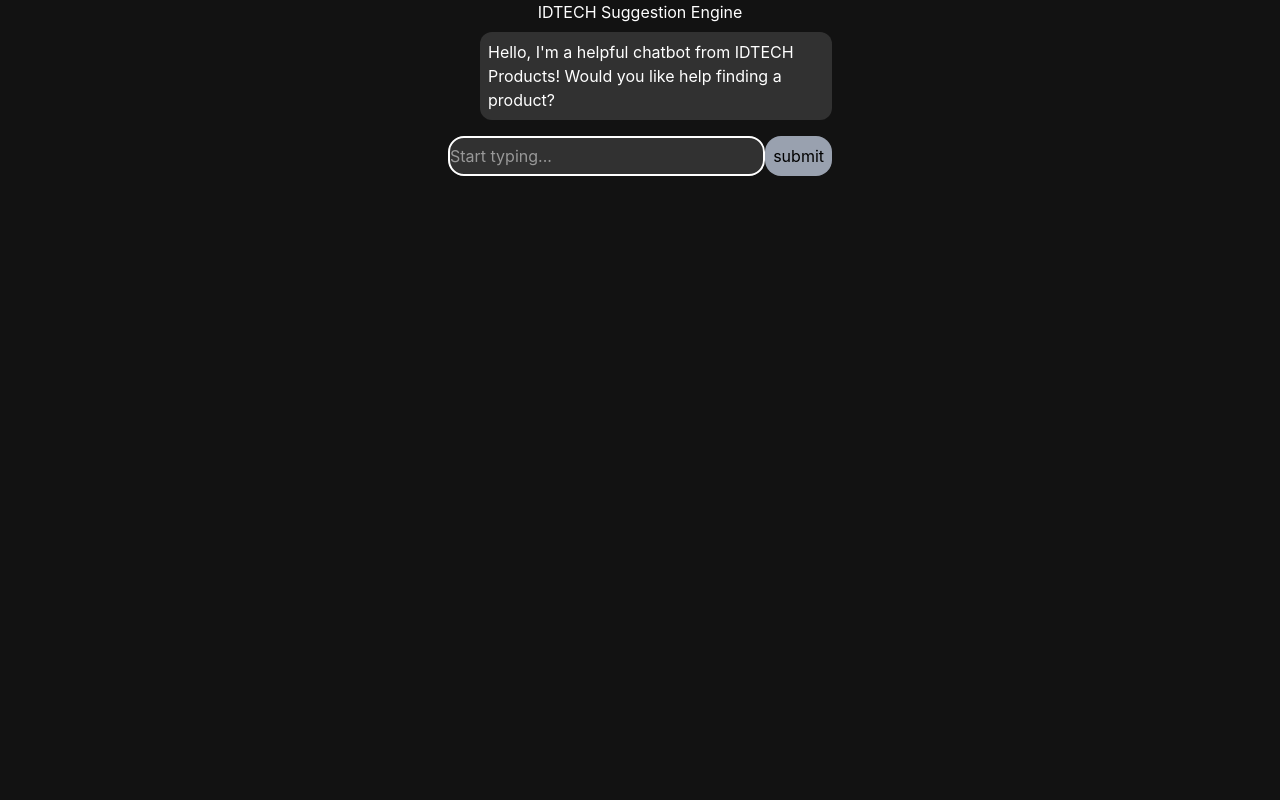
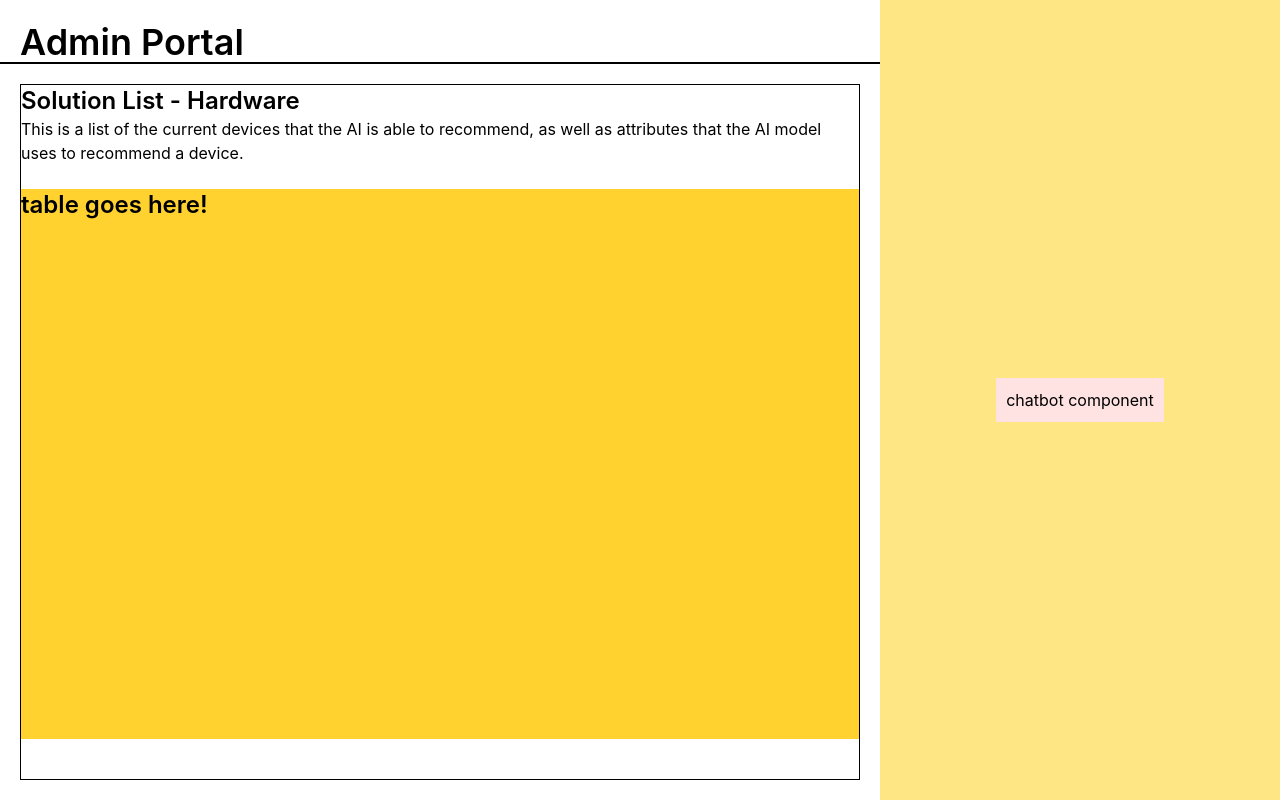
Before and after one commit to deyi0v0/idtech-suggestion-engine, a React (Vite) app in the folder frontend/: page /admin in a window 1280 px wide. Built offline with nearby package versions, Linux system fonts and the light colour scheme.

Commit message:
Admin frontend skeleton

```diff
--- a/frontend/src/App.tsx
+++ b/frontend/src/App.tsx
@@ -1,11 +1,35 @@
 import SampleChat from "./components/SampleChat"
+import Dashboard from "./pages/maintenance/Dashboard"
+// import HardwareManager from "./pages/maintenance/HardwareManager"
+// import SoftwareManager from "./pages/maintenance/SoftwareManager"
+// import PromptManager from "./pages/maintenance/PromptManager"
+// import DocManager from "./pages/maintenance/DocManager"
+import AdminLayout from './pages/maintenance/AdminLayout';
+import { BrowserRouter as Router, Routes, Route } from "react-router-dom";
+import HardwareManager from "./pages/maintenance/HardwareManager";
 
 function App() {
   return (
-    <div className="flex flex-col items-center">
-      <h1 className="text-white text-center">IDTECH Suggestion Engine</h1>
-      <SampleChat />
-    </div>
+    <Router>
+      <Routes>
+        {/* Customer Suggestion Engine */}
+        <Route path="/" element={
+          <div className="flex flex-col items-center">
+            <h1 className="text-white text-center">IDTECH Suggestion Engine</h1>
+            <SampleChat />
+          </div>
+        } />
+
+        {/* Maintenance Portal */}
+        <Route path="/admin" element={<AdminLayout />}>
+            <Route index element={<HardwareManager />} />
+        </Route>
+        {/* <Route path="/admin/hardware" element={<HardwareManager />} />
+        <Route path="/admin/software" element={<SoftwareManager />} />
+        <Route path="/admin/prompts" element={<PromptManager />} />
+        <Route path="/admin/docs" element={<DocManager />} /> */}
+      </Routes>
+    </Router>
   );
 }
 
--- /dev/null
+++ b/frontend/src/pages/maintenance/AdminLayout.tsx
@@ -0,0 +1,29 @@
+import { Outlet } from "react-router";
+
+export default function AdminLayout() {
+    return (
+        <div className="flex bg-black w-screen h-screen items-center">
+            <div className="flex flex-col bg-white h-full grow-1">
+                <nav className="flex pl-5 m-0 bg-white w-full min-h-[64px] items-end border-b-2">
+                    <h1 className="font-semibold text-4xl">Admin Portal</h1>
+                </nav>
+                <div id="dashboard-page" className="flex flex-col p-5 bg-white grow-1">
+                    <div className="flex bg-white border grow-1">
+                        <Outlet />
+                    </div>
+                </div>
+            </div>
+            <ChatbotPlaceholder/>
+        </div>
+    );
+}
+
+function ChatbotPlaceholder() {
+    return (
+        <div className="flex flex-col bg-amber-200 h-full min-w-[400px] p-[10px] items-center justify-center">
+            <h1 className="bg-red-100 max-w-fit max-h-fit p-[10px]">
+                chatbot component
+            </h1>
+        </div>
+    );
+}
--- a/frontend/src/pages/maintenance/Dashboard.tsx
+++ b/frontend/src/pages/maintenance/Dashboard.tsx
@@ -0,0 +1,37 @@
+import ColorButton from "./components/ColorButton";
+
+export default function Dashboard() {
+    return (
+        <div className='flex flex-col p-0 text-black grow'>
+            <div>
+                <h1 className="font-semibold text-2xl max-h-fit">
+                    Solution List - Hardware
+                </h1>
+                <p>
+                    This is a list of the current devices that the AI is able to recommend,
+                    as well as attributes that the AI model uses to recommend a device.
+                </p>
+            </div>
+            <br />
+            <div className="flex min-h-fit min-w-fit">
+                <ColorButton color="#03A50E" onClick={() => console.log("button clicked!")}>
+                    Submit
+                </ColorButton>
+                <ColorButton color="#DF1300" onClick={() => console.log("button clicked!")}>
+                    Back
+                </ColorButton>
+            </div>
+
+            {/*
+            The below div will contain a table of the devices that the AI can recommend,
+            as well as attributes that the AI model uses to recommend a device.
+
+            it will be fetched from the
+            */}
+            <div className="flex flex-col bg-amber-300 grow-1">
+                <h1 className="font-semibold text-2xl max-h-fit">hi</h1>
+            </div>
+
+        </div>
+    );
+}
--- a/frontend/src/pages/maintenance/DocManager.tsx
+++ b/frontend/src/pages/maintenance/DocManager.tsx
@@ -0,0 +1 @@
+// unused
--- a/frontend/src/pages/maintenance/HardwareManager.tsx
+++ b/frontend/src/pages/maintenance/HardwareManager.tsx
@@ -0,0 +1,37 @@
+import ColorButton from "./components/ColorButton";
+
+export default function HardwareManager() {
+    return (
+        <div className='flex flex-col p-0 text-black grow'>
+            <div>
+                <h1 className="font-semibold text-2xl max-h-fit">
+                    Solution List - Hardware
+                </h1>
+                <p>
+                    This is a list of the current devices that the AI is able to recommend,
+                    as well as attributes that the AI model uses to recommend a device.
+                </p>
+            </div>
+            <br />
+
+
+            <div className="flex flex-col bg-amber-300 grow-1">
+                <h1 className="font-semibold text-2xl max-h-fit">table goes here!</h1>
+            </div>
+
+            <div className="flex min-h-fit min-w-fit">
+                {/* This button needs an onClick handler to open an addDevice form page */}
+                <ColorButton className="mr-1" color="#03A50E" onClick={() => console.log("button clicked!")}>
+                    Add Device
+                </ColorButton>
+
+                {/* This button needs an onClick handler to remove the device selected
+                    by the user. The button should only be enabled if a device is selected. */}
+                <ColorButton color="#DF1300" onClick={() => console.log("button clicked!")}>
+                    Remove Device
+                </ColorButton>
+            </div>
+
+        </div>
+    );
+}
--- a/frontend/src/pages/maintenance/PromptManager.tsx
+++ b/frontend/src/pages/maintenance/PromptManager.tsx
@@ -0,0 +1 @@
+// unused
--- a/frontend/src/pages/maintenance/SoftwareManager.tsx
+++ b/frontend/src/pages/maintenance/SoftwareManager.tsx
@@ -0,0 +1 @@
+// unused
--- /dev/null
+++ b/frontend/src/pages/maintenance/admin.css
@@ -0,0 +1,14 @@
+@import "tailwindcss";
+
+:root {
+    background-color: #FFFFFF;
+    font-family: Inter, sans-serif;
+}
+
+.hi {
+    background-color: #FFFFFF;
+}
+
+@theme {
+    --background: #FFFFFF;
+}
--- /dev/null
+++ b/frontend/src/pages/maintenance/components/ColorButton.tsx
@@ -0,0 +1,11 @@
+
+
+export default function ColorButton({ children, className, color, onClick }: { children: React.ReactNode; className?: string; color: string; onClick: () => void }) {
+    return (
+        <button
+            onClick={onClick}
+            className={className ? className + ` bg-[${color}] text-white font-bold py-2 px-4 rounded-2xl` : ` bg-[${color}] text-white font-bold py-2 px-4 rounded-2xl`}>
+            {children}
+        </button>
+    );
+}
```
Also changed, not shown: 1 other file (tests, documents, lock files or other folders).
